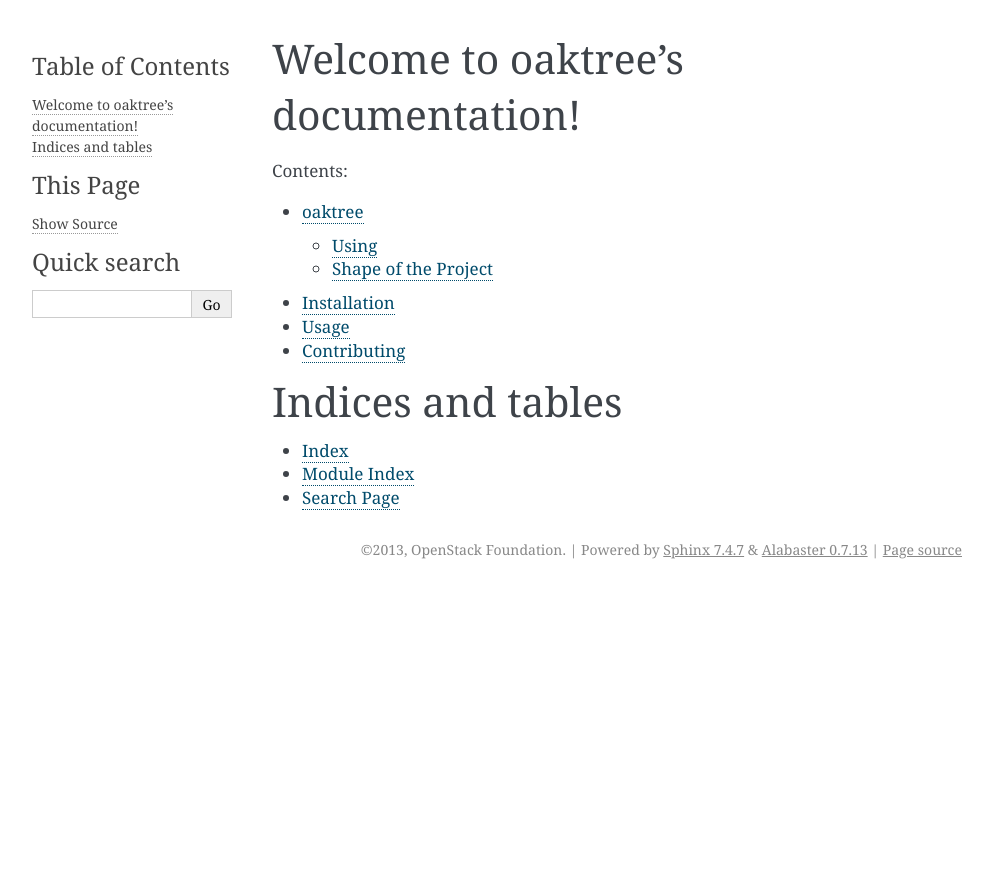
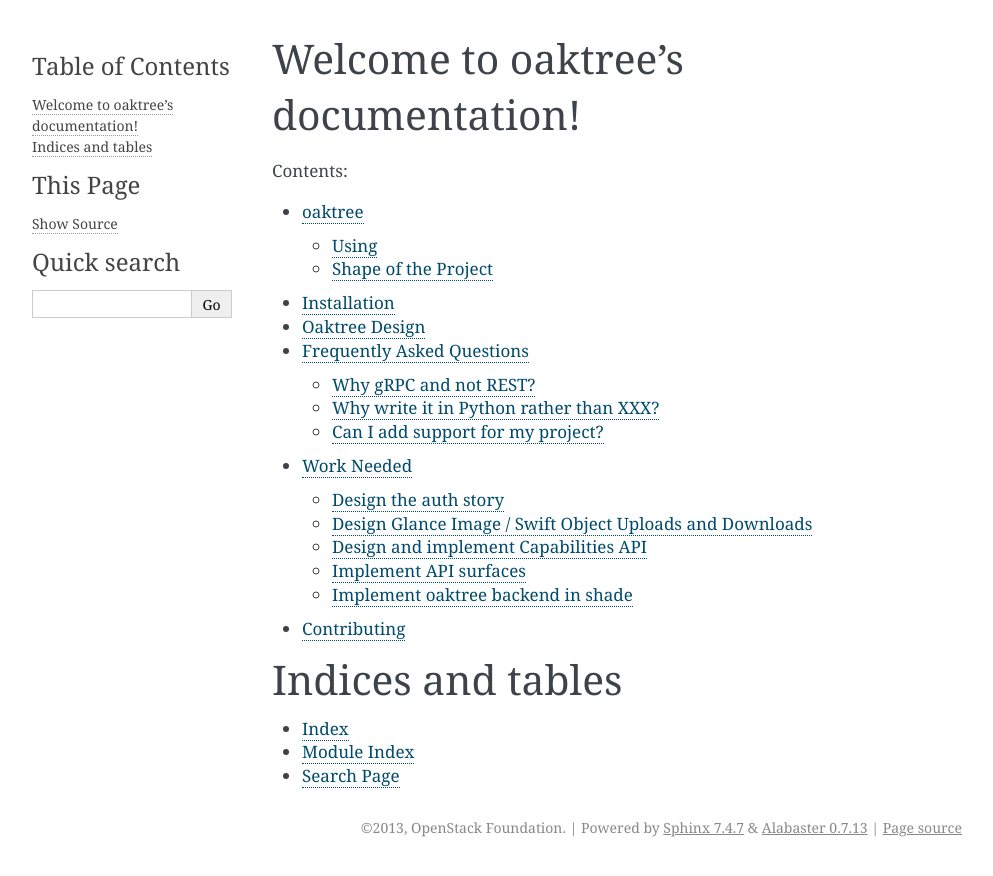
Before and after one commit to openstack-archive/oaktree, a Sphinx documentation site: the page built from doc/source/index.rst, in a window 1280 px wide. Shown: the top 876 px of the page, without its empty margins (148-1141 px from the left). Built offline with Sphinx 7.4.7, drawn with Linux system fonts in a browser that asks for light colours; some of the changed lines change nothing that is shown.

Commit message:
Add a few more docs
Change-Id: I7fa70c3b89a8246662a654b379dd16d6a7a6b873

```diff
--- /dev/null
+++ b/doc/source/design.rst
@@ -0,0 +1,34 @@
+==============
+Oaktree Design
+==============
+
+Once 1.0.0 is released, oaktree pledges to never break backwards compatability.
+
+Oaktree is intended to be safe for deployers to run CD from master. In fact,
+a deployer running a kilo OpenStack should be able to install tip of master
+of oaktree and have everything be perfectly fine.
+
+Oaktree must be simple to install and operate. A single node install with no
+shared caching or locking is likely fine for most smaller clouds. For larger
+clouds, shared caching and locking are essential for scale out. Both must be
+supported, and simple.
+
+Oaktree is not pluggable.
+
+Oaktree does not allow selectively enabling or disabling features or part of
+its API.
+
+Oaktree should be runnable by an end user pointed at a local clouds.yaml file.
+
+Oaktree should be able to talk to other oaktrees.
+
+Oaktree users should never need to know any information about the cloud other
+than the address of the oaktree endpoint. Cloud-specific information the
+user needs to know must be exposed via a capabilities API. For instance, in
+order for a user to upload an image to a cloud, the user must know what format
+the cloud requires the image to be in. The user must be able to ask oaktree
+what image format(s) the cloud accepts.
+
+Data returned from oaktree should be normalized such that it is consistent
+no matter what drivers the cloud in question has chosen. This work is done in
+shade, but shapes the design of the protobuf messages.
--- /dev/null
+++ b/doc/source/faq.rst
@@ -0,0 +1,51 @@
+==========================
+Frequently Asked Questions
+==========================
+
+Why gRPC and not REST?
+----------------------
+
+There are three main reasons.
+
+We already have REST APIs. oaktree is not intended to replace them, but to
+supplement them to grease the 80% case that can be inter-operable.
+
+gRPC comes out of the gate with direct support for a pile of languages, so
+supporting our non-Python friends is direct and straightforward.
+
+A TON of time is spent in shade polling OpenStack for results. That may not
+sound like a problem - but when you spin up thousands of VMs a day like Infra
+does, the polling becomes a major engineering challenge. gRPC operates over
+http/2 and has support for bi-directional channels - which means you can just
+have a function notify you when something is done. That's a win for everyone
+
+Why write it in Python rather than XXX?
+---------------------------------------
+
+The hard part of this isn't the gRPC api - it's the business logic that's in
+the shade library. If we wrote oaktree from scratch in C++ (because hello
+super-high-performance gRPC backend!) - we'd be faced with the task of
+re-implementing all of the shade business logic in C++. If you haven't looked,
+there is a LOT.
+
+shade is what infra uses for nodepool. It has copious features in it already
+to deal with extremely high scale - including configurable caching, batched
+list update operations to prevent thundering herds and well exercised
+multi-threaded support.
+
+The interesting part also isn't the server (it's a simple proxy layer) - it's
+the clients. THOSE definitely want much love in the different languages. The
+infrastructure is in place for Python, C++ and Go. Ruby, javascript and C#
+should follow asap.
+
+Can I add support for my project?
+---------------------------------
+
+Yes. It has to be added to shade first, which accepts patches from anything
+that can be tested consistently in a devstack job. We require all new features
+in shade to come with functional tests. Once it's in shade, it can be added as
+an API to oaktree.
+
+However ... oaktree and shade both promise 100% backwards compatibility at all
+times. If your project is still young, be aware that once an API is added to
+shade or oaktree it will need to be supported until the end of time.
--- a/doc/source/index.rst
+++ b/doc/source/index.rst
@@ -13,7 +13,9 @@
 
    readme
    installation
-   usage
+   design
+   faq
+   todo
    contributing
 
 Indices and tables
--- /dev/null
+++ b/doc/source/todo.rst
@@ -0,0 +1,51 @@
+===========
+Work Needed
+===========
+
+Design the auth story
+---------------------
+
+The native/default auth for gRPC is oauth. It has the ability for pluggable
+auth, but that would raise the barrier for new languages. I'd love it if we
+can come up with a story that involves making API users in keystone and
+authorizing them to use oaktree via an oauth transaction. The keystone auth
+backends currently are all about integrating with other auth management
+systems, which is great for environments where you have a web browser, but not
+so much for ones where you need to put your auth credentials into a file so
+that your scripts can work. I'm waving my hands wildly here - because all I
+really have are problems to solve and none of the solutions I have are great.
+
+Design Glance Image / Swift Object Uploads and Downloads
+--------------------------------------------------------
+
+Having those two data operations go through an API proxy seems inefficient.
+However, having them not in the API seems like a bad user experience. Perhaps
+if we take advantage of the gRPC streaming protocol support doing a direct
+streaming passthrough actually wouldn't be awful. Or maybe the better approach
+would be for the gRPC call to return a URL and token for a user to POST/PUT to
+directly. Literally no clue.
+
+Design and implement Capabilities API
+-------------------------------------
+
+shade and the current oaktree codebase rely on os-client-config and clouds.yaml
+for information about the cloud and what it can do. As a service, some of the
+pieces of information in os-client-config need to be queriable by the user.
+
+Implement API surfaces
+----------------------
+
+In general, all of the API operations shade can perform should be exposed in
+oaktree. In order to shape that work, we should tackle them in the following
+order:
+
+#. API surface needed for nodepool
+#. API surface needed for existing Ansible modules
+#. Everything else
+
+Implement oaktree backend in shade
+----------------------------------
+
+It's turtles all the way down. If shade sees that a cloud has an oaktree
+service, shade should talk to it over gRPC instead of talking to the REST
+APIs directly.
--- a/doc/source/usage.rst
+++ /dev/null
@@ -1,7 +0,0 @@
-========
-Usage
-========
-
-To use oaktree in a project::
-
-    import oaktree
```
